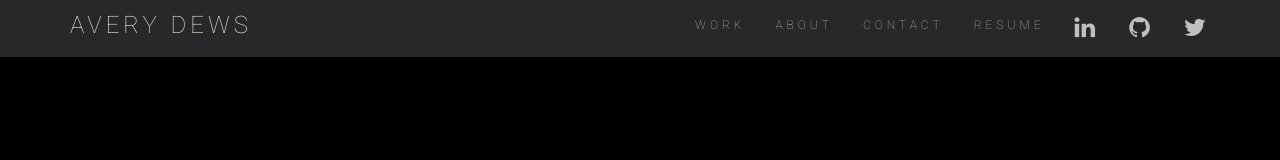
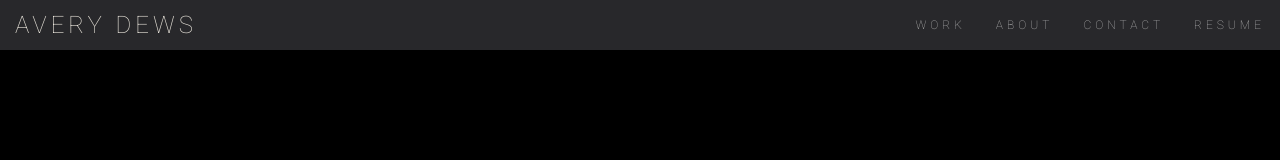
Before and after one commit to avdews/avdews.github.io, a plain HTML site: page index.html in a window 1280 px wide. Drawn offline with nearby package versions, Linux system fonts and the light colour scheme.

Commit message:
more testing

```diff
--- a/index.html
+++ b/index.html
@@ -29,7 +29,7 @@
 <body>
 <!--Navigation -->
 <nav class="navbar navbar-default navbar-fixed-top">
-    <div class="container">
+    <div class="container-fluid">
         <!-- Brand and toggle get grouped for better mobile display -->
         <div class="navbar-header page-scroll">
             <button type="button" class="navbar-toggle" data-toggle="collapse" data-target="#bs-example-navbar-collapse-1">
@@ -43,12 +43,6 @@
 
         <!-- Collect the nav links, forms, and other content for toggling -->
         <div class="collapse navbar-collapse" id="bs-example-navbar-collapse-1">
-            <!-- social media icons -->
-            <ul class="nav navbar-nav navbar-right ">
-                <li><a href="https://www.linkedin.com/in/avery-dews-801a28b1"><i class="fa fa-linkedin fa-2x"></i></a></li>
-                <li><a href="https://github.com/avdews"><i class="fa fa-github fa-2x"></i></a></li>
-                <li><a href="https://twitter.com/neonarcadeblues"><i class="fa fa-twitter fa-2x"></i></a></li>
-            </ul>
 
             <ul class="nav navbar-nav navbar-right">
                 <li class="hidden">
```
